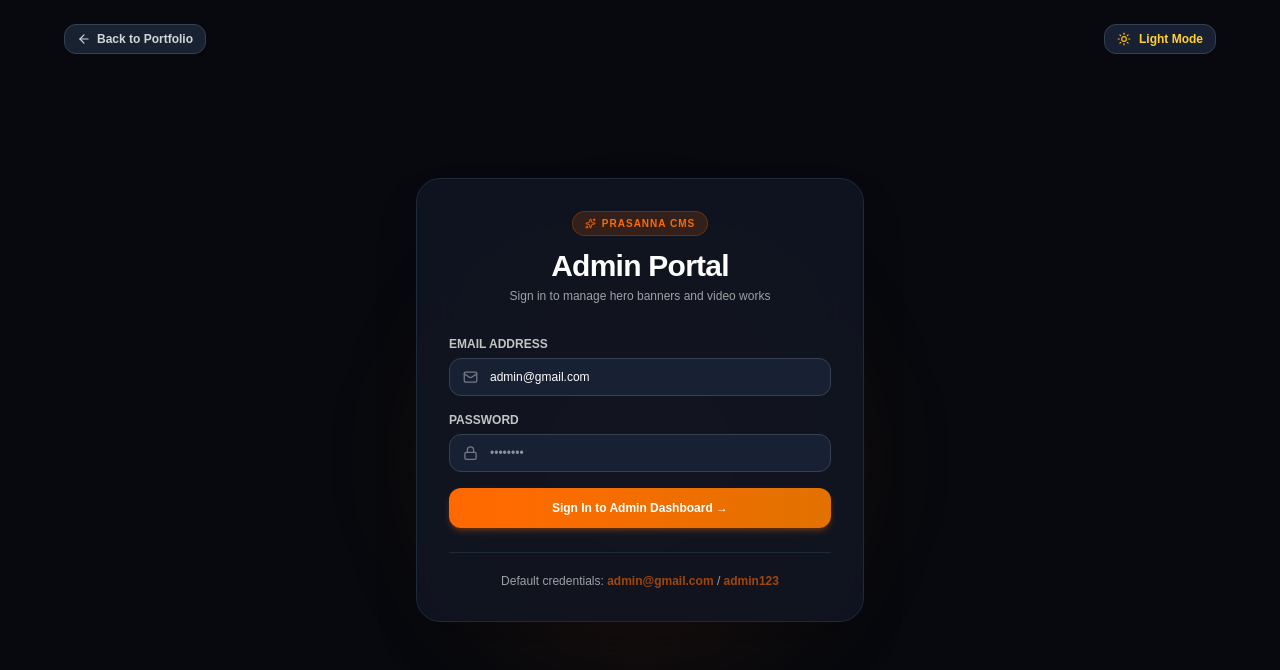
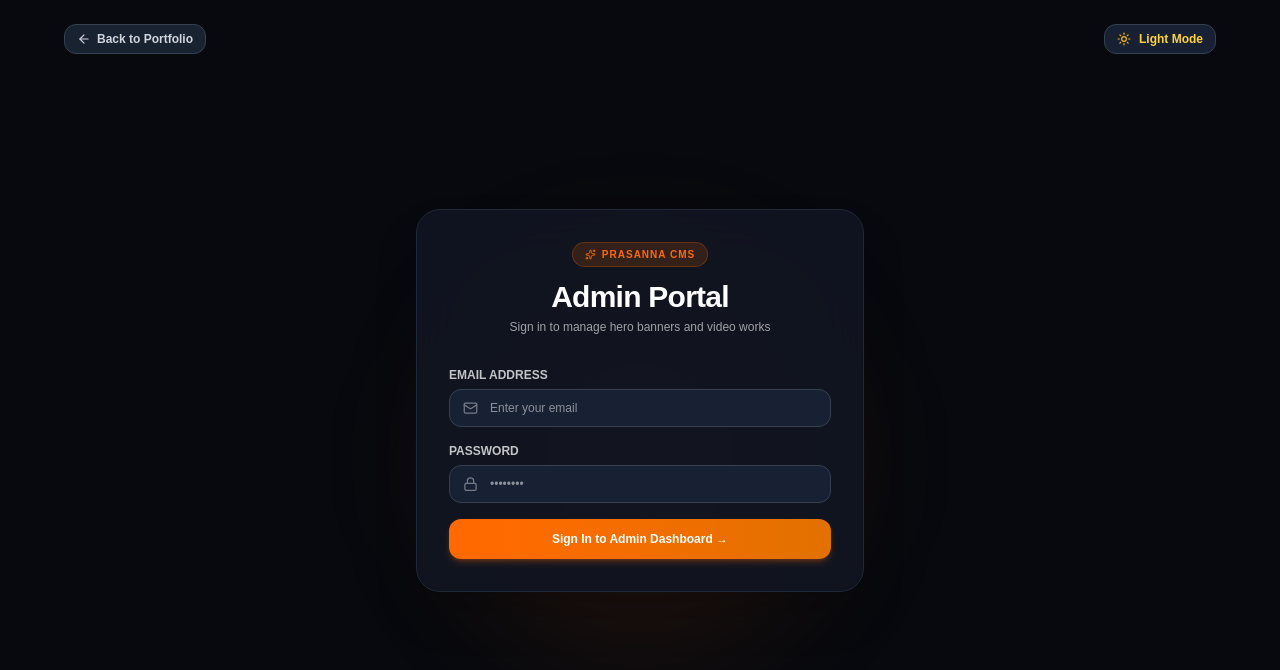
Before and after one commit to Manalii-12/prassana-portfolio, a Next.js app: page /admin/login in a window 1280 px wide. Shown: the top 670 px of the page. Built offline with nearby package versions, Linux system fonts and the light colour scheme; no server answers.

Commit message:
Remove default credentials display and clear initial form state

```diff
--- a/src/app/admin/login/page.jsx
+++ b/src/app/admin/login/page.jsx
@@ -11,7 +11,7 @@ export default function AdminLogin() {
   const router = useRouter();
   const [theme, setTheme] = useState("dark");
   const [form, setForm] = useState({
-    email: "admin@gmail.com",
+    email: "",
     password: "",
   });
   const [loading, setLoading] = useState(false);
@@ -153,7 +153,7 @@ export default function AdminLogin() {
                     ? "bg-[#182033] border-gray-700 text-white focus:border-orange-500"
                     : "bg-slate-50 border-slate-300 text-slate-900 focus:border-orange-500"
                 }`}
-                placeholder="admin@gmail.com"
+                placeholder="Enter your email"
                 value={form.email}
                 onChange={(e) =>
                   setForm({
@@ -209,14 +209,6 @@ export default function AdminLogin() {
             )}
           </button>
         </form>
-
-        <div className="mt-6 pt-5 border-t border-inherit text-center">
-          <p className="text-xs opacity-60">
-            Default credentials:{" "}
-            <span className="font-mono font-bold text-orange-500">admin@gmail.com</span> /{" "}
-            <span className="font-mono font-bold text-orange-500">admin123</span>
-          </p>
-        </div>
       </div>
     </div>
   );
```
